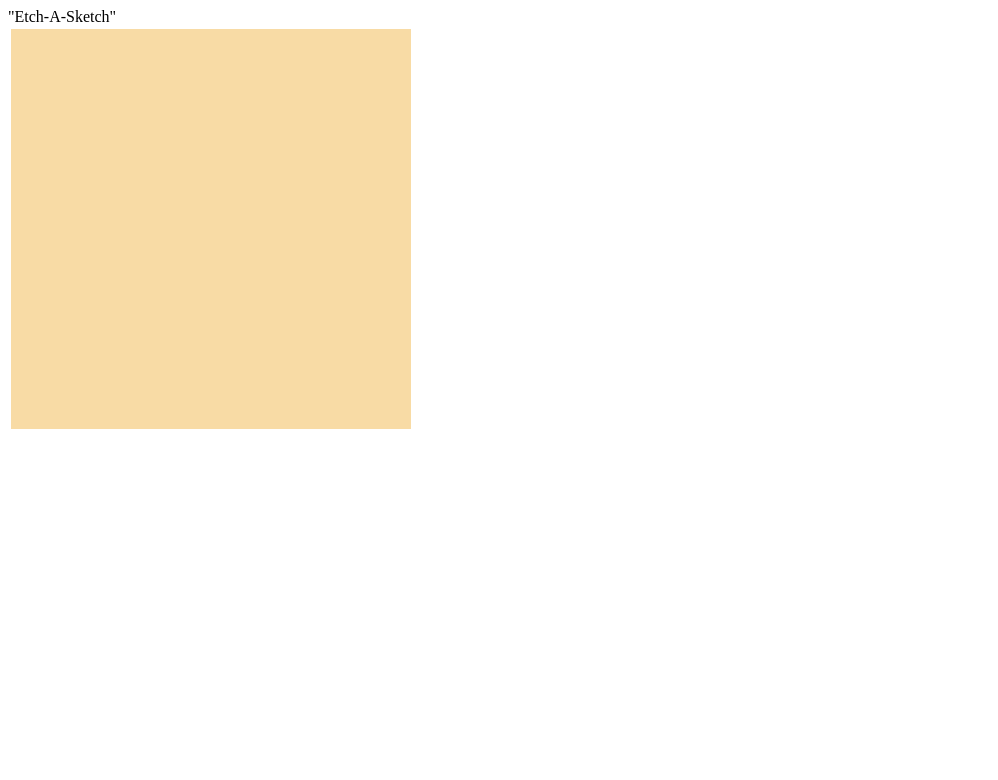
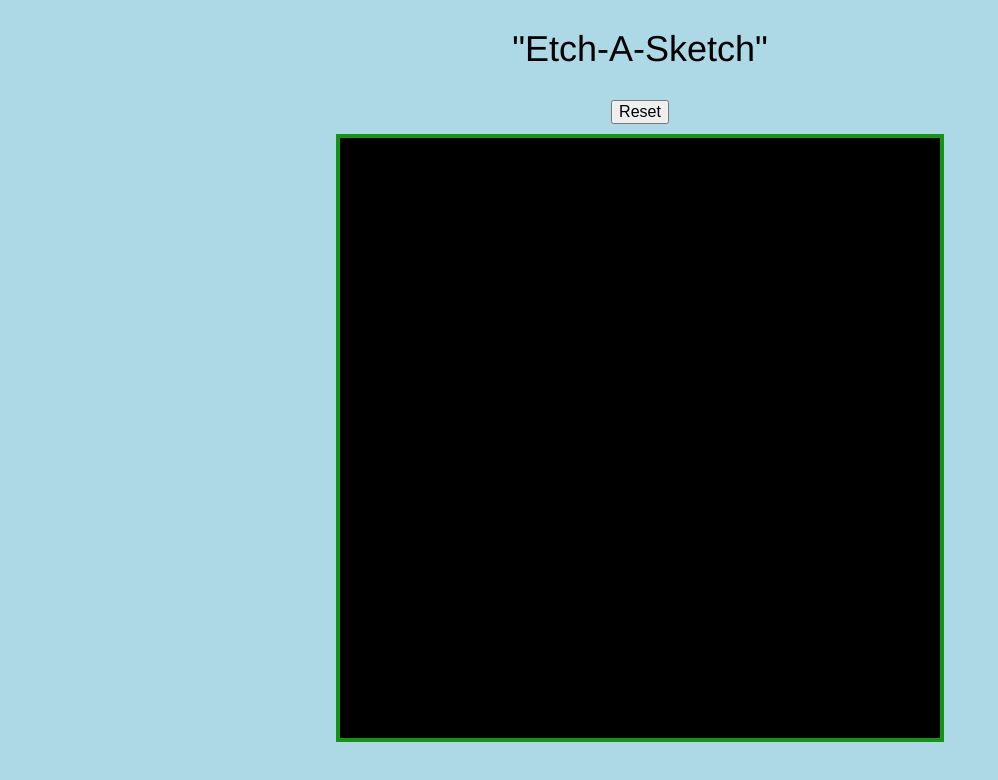
Before and after one commit to Zeta-Text/etch-a-sketch, a plain HTML site: page index.html in a window 1280 px wide. Shown: the whole page, without its empty margins (0-998 px from the left). Drawn offline with Linux system fonts and the light colour scheme.

Commit message:
Added drawing function.

```diff
--- a/index.html
+++ b/index.html
@@ -1,12 +1,18 @@
 <!DOCTYPE html>
 <html>
 <head>
+    <style>
+
+    </style>
     <link rel="stylesheet" href="style.css">
     <div id="header">
         "Etch-A-Sketch"
     </div>
 </head>
 <body>
+    <div id="buttoncontainer" style="text-align:center">
+        <button id="btn">Reset</button></div>
+
     <div id="container">
 
     </div>
--- a/javascript.js
+++ b/javascript.js
@@ -1,98 +1,59 @@
 const container = document.querySelector('#container');
-//---------------------
-const boxOne = document.createElement('div');
-boxOne.classList.add('boxOne');
+//------------------------
 
 
-container.appendChild(boxOne);
-//---------------------
-const boxTwo = document.createElement('div');
-boxTwo.classList.add('boxTwo');
+function loadPage() {
+    let w = 16;
+    const container = document.getElementById("container");
+    const newW = 600 / w;
+
+    for (let i = 0; i < w * w; i++) {
+        let newBox = document.createElement('div');
+        newBox.classList.add('newBox')
+        newBox.style.setProperty('--newBox-w', newW + "px");
+        container.appendChild(newBox);
 
 
-container.appendChild(boxTwo);
-//----------------------
-const boxThree = document.createElement('div');
-boxThree.classList.add('boxThree');
 
 
-container.appendChild(boxThree);
-//----------------------
-const boxFour = document.createElement('div');
-boxFour.classList.add('boxFour');
+    }
+}
+
+loadPage();
 
 
-container.appendChild(boxFour);
-//----------------------
-const boxFive = document.createElement('div');
-boxFive.classList.add('boxFive');
+
+//------------------------
+let newDimension = "";
+
+function reset() {
+    const container = document.getElementById("container");
+    container.innerHTML = '';
+    return;
 
 
-container.appendChild(boxFive);
-//-----------------------
-const boxSix = document.createElement('div');
-boxSix.classList.add('boxSix');
+}
+
+function createGrid() {
+    let newDimension = prompt("Enter the dimension of the canvas. (eg: 41)");
+    const container = document.getElementById("container");
+    const newWidth = 600 / newDimension;
+
+    for (let i = 0; i < newDimension * newDimension; i++) {
+        let newBox = document.createElement('div');
+        newBox.classList.add('newBox')
+        newBox.style.setProperty('--newBox-w', newWidth + "px");
+        container.appendChild(newBox);
 
 
-container.appendChild(boxSix);
-//-----------------------
-const boxSeven = document.createElement('div');
-boxSeven.classList.add('boxSeven');
 
 
-container.appendChild(boxSeven);
-//-----------------------
-const boxEight = document.createElement('div');
-boxEight.classList.add('boxEight');
+    }
+}
 
 
-container.appendChild(boxEight);
-//-----------------------
-const boxNine = document.createElement('div');
-boxNine.classList.add('boxNine');
+btn.addEventListener('click',() => {
+       reset()
+       createGrid()
 
-
-container.appendChild(boxNine);
-//-----------------------
-const boxTen = document.createElement('div');
-boxTen.classList.add('boxTen');
-
-
-container.appendChild(boxTen);
-//-----------------------
-const box11 = document.createElement('div');
-box11.classList.add('box11');
-
-
-container.appendChild(box11);
-//-----------------------
-const box12 = document.createElement('div');
-box12.classList.add('box12');
-
-
-container.appendChild(box12);
-//-----------------------
-const box13 = document.createElement('div');
-box13.classList.add('box13');
-
-
-container.appendChild(box13);
-//-----------------------
-const box14 = document.createElement('div');
-box14.classList.add('box14');
-
-
-container.appendChild(box14);
-//-----------------------
-const box15 = document.createElement('div');
-box15.classList.add('box15');
-
-
-container.appendChild(box15);
-//-----------------------
-const box16 = document.createElement('div');
-box16.classList.add('box16');
-
-
-container.appendChild(box16);
-//-----------------------
+});
--- a/style.css
+++ b/style.css
@@ -1,162 +1,48 @@
-#container {
-    width: 400px;
-    height:400px;
-    border:3px solid white;
-    z-index: 1;
+#header {
+    margin: auto;
+    font-family: 'Franklin Gothic Medium', 'Arial Narrow', Arial, sans-serif;
+    text-align:center;
+    font-size: 36px;
+    padding: 20px
+
+}
+body {
+    background-color: lightblue;
+  }
+
+
+#buttoncontainer {
+    padding: 10px;
+}
+button {
+    font-size: 16px;
+
 }
 
-#container > .boxOne {
-    background-color: rgb(248, 219, 165);
-    width: 100px;
-    height: 100px;
-    float: left;
+#container {
+    width: 600px;
+    height:600px;
+    border:4px solid #149414 ;
+    z-index: 1;
+    border-style: solid;
+    margin: auto;
+    display: flex;
+    flex-wrap: wrap;
 
-  }
 
-#container > .boxOne:hover {
-    background-color: black;
 }
 
-#container > .boxTwo {
-    background-color: rgb(248, 219, 165);
-    width: 100px;
-    height: 100px;
-    float: left;
-  }
-  #container > .boxTwo:hover {
-    background-color: black;
+
+:root {
+    --newBox-w: 1;
 }
 
-#container > .boxThree {
-    background-color: rgb(248, 219, 165);
-    width: 100px;
-    height: 100px;
-    float: left;
-}
-#container > .boxThree:hover {
+#container > .newBox {
     background-color: black;
-}
-#container > .boxFour {
-    background-color: rgb(248, 219, 165);
-    width: 100px;
-    height: 100px;
-    float: left;
+    width: var(--newBox-w);
+
 }
 
-#container > .boxFour:hover {
-    background-color: black;
+#container > .newBox:hover {
+    background-color: #149414;
 }
-
-#container > .boxFive {
-    background-color: rgb(248, 219, 165);
-    width: 100px;
-    height: 100px;
-    float: left;
-}
-#container > .boxFive:hover {
-    background-color: black;
-}
-
-#container > .boxSix {
-    background-color: rgb(248, 219, 165);
-    width: 100px;
-    height: 100px;
-    float: left;
-}
-
-#container > .boxSix:hover {
-    background-color: black;
-}
-
-#container > .boxSeven {
-    background-color: rgb(248, 219, 165);
-    width: 100px;
-    height: 100px;
-    float: left;
-}
-
-#container > .boxSeven:hover {
-    background-color: black;
-}
-#container > .boxEight {
-    background-color: rgb(248, 219, 165);
-    width: 100px;
-    height: 100px;
-    float: left;
-}
-#container > .boxEight:hover {
-    background-color: black;
-}
-
-#container > .boxNine {
-    background-color: rgb(248, 219, 165);
-    width: 100px;
-    height: 100px;
-    float: left;
-}
-#container > .boxNine:hover {
-    background-color: black;
-}
-#container > .boxTen {
-    background-color: rgb(248, 219, 165);
-    width: 100px;
-    height: 100px;
-    float: left;
-}
-#container > .boxTen:hover {
-    background-color: black;
-}
-#container > .box11 {
-    background-color: rgb(248, 219, 165);
-    width: 100px;
-    height: 100px;
-    float: left;
-}
-#container > .box11:hover {
-    background-color: black;
-}
-#container > .box12 {
-    background-color: rgb(248, 219, 165);
-    width: 100px;
-    height: 100px;
-    float: left;
-}
-#container > .box12:hover {
-    background-color: black;
-}
-#container > .box13 {
-    background-color: rgb(248, 219, 165);
-    width: 100px;
-    height: 100px;
-    float: left;
-}
-#container > .box13:hover {
-    background-color: black;
-}
-#container > .box14 {
-    background-color: rgb(248, 219, 165);
-    width: 100px;
-    height: 100px;
-    float: left;
-}
-#container > .box14:hover {
-    background-color: black;
-}
-#container > .box15 {
-    background-color: rgb(248, 219, 165);
-    width: 100px;
-    height: 100px;
-    float: left;
-}
-#container > .box15:hover {
-    background-color: black;
-}
-#container > .box16 {
-    background-color: rgb(248, 219, 165);
-    width: 100px;
-    height: 100px;
-    float: left;
-}
-#container > .box16:hover {
-    background-color: black;
-}
```
